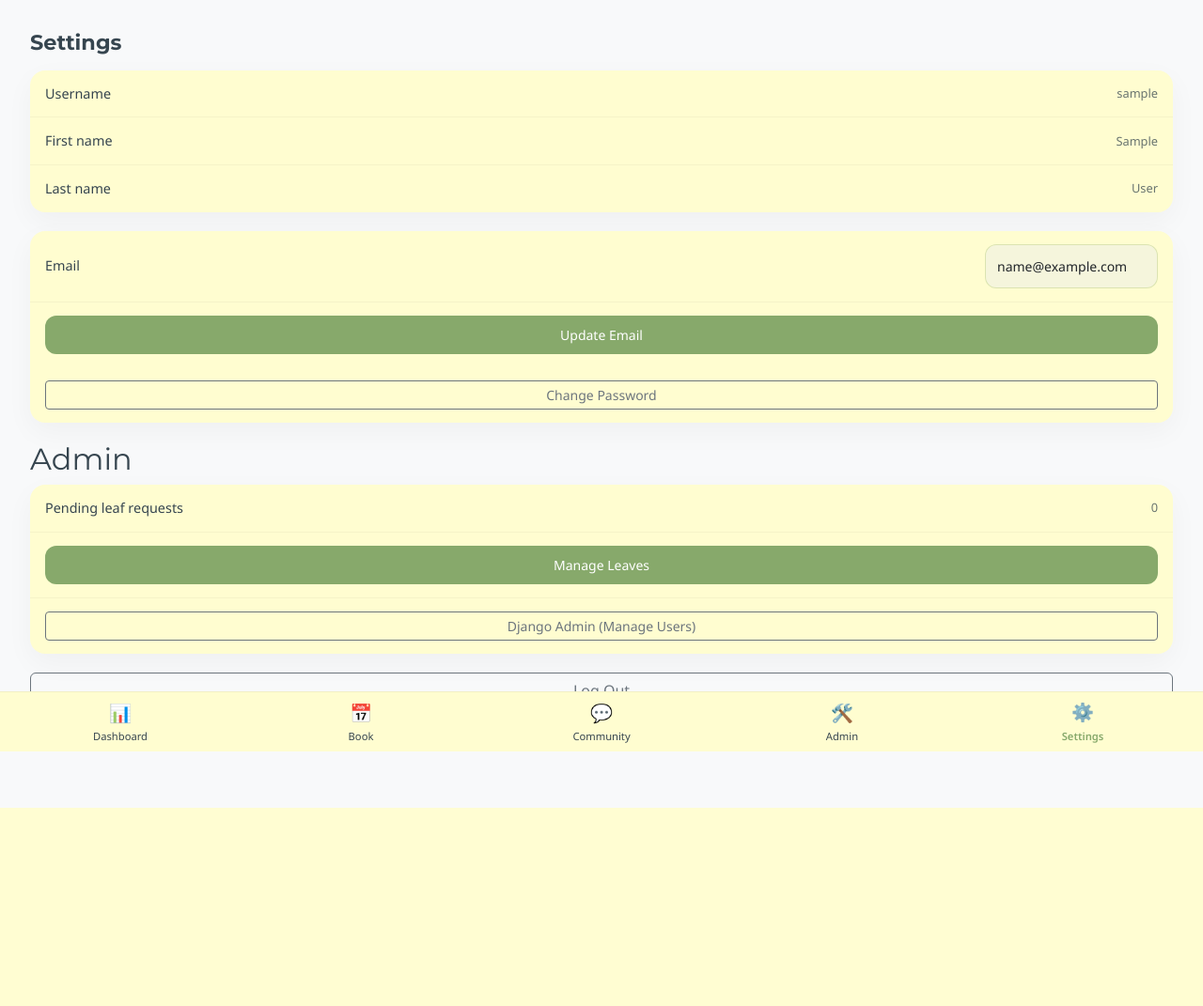
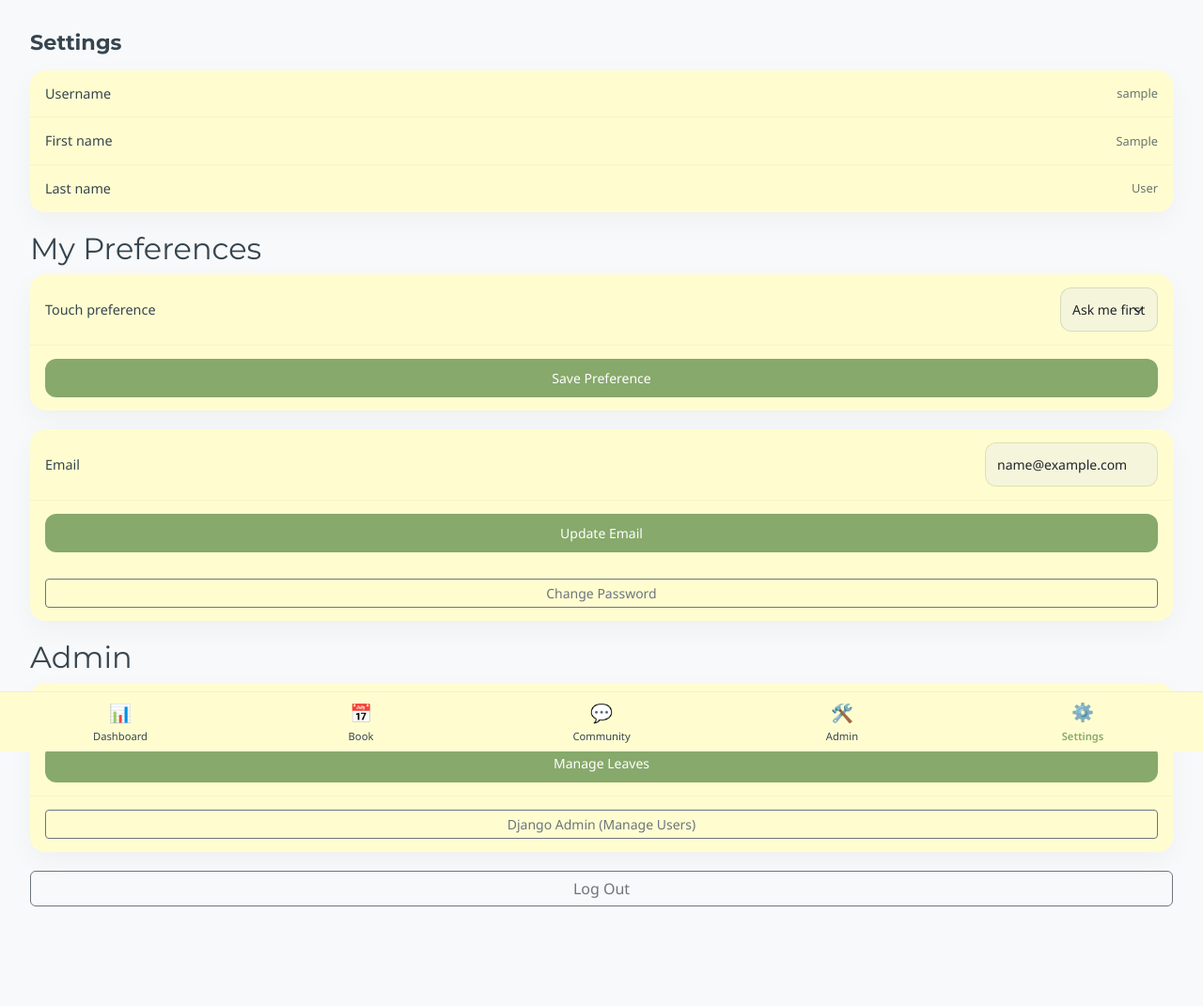
Before and after one commit to Heraniously/wellness_app, a Django app: page /settings/ in a window 1280 px wide. Shown: the whole page at 94% size. Before the commit the page ends 860 px from the top, so only its background shows below. Run offline with Django 5.2, Linux system fonts and the light colour scheme; the visitor is signed in with stand-in values (Sample User, id 1); data comes from the database, SQL or seed files in the repository; data that the repository does not hold is empty; parts of the project's set-up code (start-up, migrations or seed data) failed here and were passed over.

Commit message:
Feature: User touch preference and user booking note

```diff
--- a/scheduling/apps.py
+++ b/scheduling/apps.py
@@ -3,3 +3,6 @@ from django.apps import AppConfig
 
 class SchedulingConfig(AppConfig):
     name = 'scheduling'
+
+    def ready(self):
+        import scheduling.signals  # noqa: F401
--- a/scheduling/models.py
+++ b/scheduling/models.py
@@ -44,9 +44,32 @@ class Booking(models.Model):
     payment_proof = models.CharField(max_length=100, blank=True, null=True)
     amount_paid = models.DecimalField(
         max_digits=6, decimal_places=2, default=0.00)
+    note = models.TextField(max_length=300, blank=True)
 
     def __str__(self):
         return f"{self.client.username} - {self.wellness_class.title} ({self.payment_type})"
+
+
+class UserProfile(models.Model):
+    TOUCH_PREFERENCE_CHOICES = [
+        ('yes', 'Yes'),
+        ('no', 'No'),
+        ('ask', 'Ask me first'),
+    ]
+
+    user = models.OneToOneField(
+        User,
+        on_delete=models.CASCADE,
+        related_name='profile'
+    )
+    touch_preference = models.CharField(
+        max_length=10,
+        choices=TOUCH_PREFERENCE_CHOICES,
+        default='ask'
+    )
+
+    def __str__(self):
+        return f"{self.user.username} profile"
 
 # Tracks how many leaves each user has
 
--- /dev/null
+++ b/scheduling/signals.py
@@ -0,0 +1,11 @@
+from django.contrib.auth.models import User
+from django.db.models.signals import post_save
+from django.dispatch import receiver
+
+from .models import UserProfile
+
+
+@receiver(post_save, sender=User)
+def create_user_profile(sender, instance, created, **kwargs):
+    if created:
+        UserProfile.objects.get_or_create(user=instance)
--- a/scheduling/templates/scheduling/settings.html
+++ b/scheduling/templates/scheduling/settings.html
@@ -17,6 +17,30 @@
       <div class="settings-label">Last name</div>
       <div class="settings-value">{{ request.user.last_name|default:"-" }}</div>
     </div>
+  </div>
+
+  <!-- My Preferences -->
+  <h2 class="section-title">My Preferences</h2>
+  <div class="settings-group">
+    <form method="post" class="w-100">
+      {% csrf_token %}
+      <input type="hidden" name="action" value="update_touch_preference">
+      <div class="settings-row">
+        <div class="settings-label">Touch preference</div>
+        <div class="settings-value" style="max-width: 60%;">
+          <select name="touch_preference" class="form-select form-select-sm">
+            {% for value, label in touch_choices %}
+              <option value="{{ value }}" {% if profile.touch_preference == value %}selected{% endif %}>
+                {{ label }}
+              </option>
+            {% endfor %}
+          </select>
+        </div>
+      </div>
+      <div class="settings-row">
+        <button type="submit" class="btn btn-primary btn-sm w-100">Save Preference</button>
+      </div>
+    </form>
   </div>
 
   <div class="settings-group">
--- a/scheduling/views.py
+++ b/scheduling/views.py
@@ -3,7 +3,7 @@ from urllib import request
 from django.shortcuts import render, get_object_or_404, redirect
 from django.contrib.auth.decorators import login_required
 from django.contrib.admin.views.decorators import staff_member_required
-from .models import WellnessClass, Booking, LeafBalance, LeafRequest, Post, Comment, Like
+from .models import WellnessClass, Booking, LeafBalance, LeafRequest, Post, Comment, Like, UserProfile
 from django.urls import reverse_lazy
 from django.views import generic
 from django.utils import timezone
@@ -209,6 +209,11 @@ def teaching_hub(request):
         'upcoming_classes': upcoming_classes,
         'past_classes': past_classes,
         'teaching_stats': teaching_stats,
+        'touch_icons': {
+            'yes': '🤝',
+            'no': '🚫',
+            'ask': '❓',
+        },
     })
 
 
@@ -272,6 +277,7 @@ def finalize_booking(request, class_id):
 
     if request.method == "POST":
         payment_type = request.POST.get('payment_type')
+        note = (request.POST.get('note') or '').strip()
 
         # Capacity check
         if wellness_class.booking_set.count() >= wellness_class.capacity:
@@ -302,6 +308,7 @@ def finalize_booking(request, class_id):
             payment_type=payment_type,
             amount_paid=amount_paid,
             is_paid=True if payment_type == 'leaf' else False,
+            note=note,
         )
         return render(request, 'scheduling/success.html', {
             'wellness_class': wellness_class
@@ -581,12 +588,21 @@ def delete_comment(request, comment_id):
 
 @login_required
 def settings_view(request):
+    profile, _ = UserProfile.objects.get_or_create(user=request.user)
+
     if request.method == 'POST' and request.POST.get('action') == 'update_email':
         new_email = request.POST.get('email', '').strip()
         if new_email:
             request.user.email = new_email
             request.user.save()
             messages.success(request, "Email updated.")
+
+    if request.method == 'POST' and request.POST.get('action') == 'update_touch_preference':
+        touch_preference = request.POST.get('touch_preference')
+        if touch_preference in {'yes', 'no', 'ask'}:
+            profile.touch_preference = touch_preference
+            profile.save()
+            messages.success(request, "Touch preference updated.")
 
     leaf_balance, _ = LeafBalance.objects.get_or_create(user=request.user)
     leaf_requests = LeafRequest.objects.filter(user=request.user).order_by('-created_at')[:20]
@@ -607,6 +623,8 @@ def settings_view(request):
         'leaf_requests': leaf_requests,
         'teaching_classes': teaching_classes,
         'pending_leaf_count': pending_leaf_count,
+        'profile': profile,
+        'touch_choices': UserProfile.TOUCH_PREFERENCE_CHOICES,
     })
 
 
```
Also changed, not shown: scheduling/templates/scheduling/finalize_booking.html (+14 -0 lines), scheduling/templates/scheduling/teaching.html (+12 -0 lines), scheduling/migrations/0012_booking_note_userprofile.py (added).
